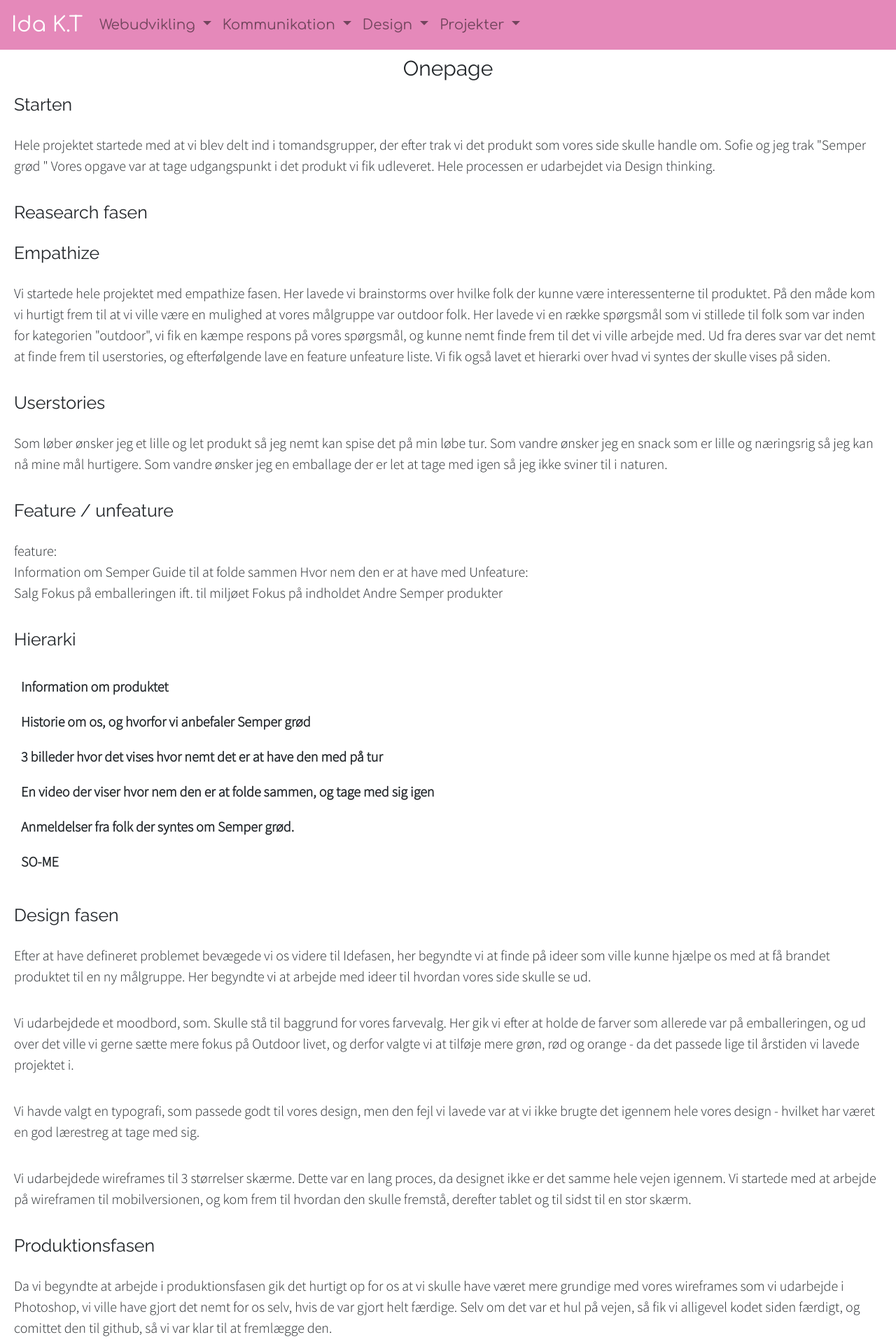
After one commit to IdaKThomsen/Eksamen, a PHP site: page /onepage.php in a window 1280 px wide. The commit adds this page. Shown: the top 1920 px of the page at 70% size. Run offline with PHP 8.4, Linux system fonts and the light colour scheme.

Commit message:
onepage ok

```diff
--- a/gestaltlovene.php
+++ b/gestaltlovene.php
@@ -24,10 +24,12 @@
 
     #gestalt{
         grid-area: gestalt;
+        border-bottom: solid #e589ba 1px;
     }
 
     #perception{
         grid-area: perception;
+        border-bottom: solid #e589ba 1px;
     }
 
     #narhed{
--- a/historie.php
+++ b/historie.php
@@ -96,7 +96,8 @@
             <p>
                 Kilde video
                 I det 20 århundrede havde man så meget information, at det skabte furstation for folk, man vidste ikke hvordan man kunne strukturere eller bevare alt denne information på den smarteste måde, Det skete et informations overload, der var for meget information til at man kunne håndtere det. Dette overload resulterede i at man skabte stedet " world place of knowlegde"
-                Her sørgede man for at der ikke var flere af samme dokument, billede mm. Ydermere fokuserede de også på at få linkede flere ting sammen hvis der var en sammenhæng </p>
+                Her sørgede man for at der ikke var flere af samme dokument, billede mm. Ydermere fokuserede de også på at få linkede flere ting sammen hvis der var en sammenhæng
+            </p>
             </div>
 
             <div id="internettet">
--- a/menu.inc
+++ b/menu.inc
@@ -72,7 +72,7 @@
               Projekter
              </a>
             <div id="ptekst" class="dropdown-menu" aria-labelledby="navbarDropdown">
-              <a class="dropdown-item" href="#">Onepage</a>
+              <a class="dropdown-item" href="onepage.php">Onepage</a>
 
               <a class="dropdown-item" href="#">Designthinking</a>
 
--- /dev/null
+++ b/onepage.php
@@ -0,0 +1,229 @@
+<?php include "head.inc"; ?>
+<style>
+        #pagewrap{
+        display: grid;
+        grid-gap: 0px;
+        grid-auto-columns: 1fr;
+        grid-template-areas:
+            "onepage"
+            "starten"
+            "reasearch"
+            "empert"
+            "userstories"
+            "fulist"
+            "heri"
+            "designfas"
+            "produktionsfasen"
+            "reflektion"
+            "semper"
+            "kilde"
+            "tiltop"
+            ;
+
+    }
+
+    #onepage{
+        grid-area:onepage;
+    }
+    #starten{
+        grid-area:starten;
+    }
+    #reasearch{
+        grid-area:reasearch;
+    }
+    #empert{
+        grid-area:empert;
+    }
+    #userstories{
+        grid-area: userstories;
+    }
+    #fulist{
+        grid-area: fulist;
+    }
+
+    #heri{
+        grid-area: heri;
+    }
+
+    #designfas{
+        grid-area: designfas;
+    }
+
+     #produktionsfasen{
+        grid-area: produktionsfasen;
+    }
+
+     #reflektion{
+        grid-area: reflektion;
+    }
+
+     #semper{
+        grid-area: semper;
+
+    }
+
+    #kilde{
+        grid-area: kilde;
+        border: solid #e589ba 1px;
+        margin: 10px;
+        }
+
+    #tiltop{
+            grid-area: tiltop;
+            max-height: 100%;
+            text-align: right;
+            padding: 20px;
+            }
+
+    iframe{
+        width: 100%;
+        height: 500px;
+    }
+
+
+@media screen and (min-width:500px){
+
+@media screen and (min-width:900px){
+
+
+
+
+</style>
+
+
+  </head>
+
+  <body>
+
+
+   <?php include "menu.inc"; ?>
+
+<!-- her starter sidens indhold ------------- -->
+
+    <div id="pagewrap">
+
+
+            <div id="onepage">
+                <h1>Onepage</h1>
+            </div>
+
+            <div id="starten">
+            <h2>Starten</h2>
+            <p>
+                Hele projektet startede med at vi blev delt ind i tomandsgrupper, der efter trak vi det produkt som vores side skulle handle om.
+                Sofie og jeg trak "Semper grød "
+                Vores opgave var at tage udgangspunkt i det produkt vi fik udleveret.
+                Hele processen er udarbejdet via Design thinking.
+            </p>
+            </div>
+
+            <div id="reasearch">
+                <h2>Reasearch  fasen</h2>
+            </div>
+
+            <div id="empert">
+            <h2>Empathize</h2>
+            <p>
+                Vi startede hele projektet med empathize fasen.
+                Her lavede vi brainstorms over hvilke folk der kunne være interessenterne til produktet. På den måde kom vi hurtigt frem til at vi ville være en mulighed at vores målgruppe var outdoor folk. Her lavede vi en række spørgsmål som vi stillede til folk som var inden for kategorien "outdoor", vi fik en kæmpe respons på vores spørgsmål, og kunne nemt finde frem til det vi ville arbejde med. Ud fra deres svar var det nemt at finde frem til userstories, og efterfølgende lave en feature unfeature liste. Vi fik også lavet et hierarki over hvad vi syntes der skulle vises på siden.
+            </p>
+            </div>
+
+            <div id="userstories">
+            <h2>Userstories</h2>
+            <p>
+                Som løber ønsker jeg et lille og let produkt så jeg nemt kan spise det på min løbe tur.
+                Som vandre ønsker jeg en snack som er lille og næringsrig så jeg kan nå mine mål hurtigere.
+                Som vandre ønsker jeg en emballage der er let at tage med igen så jeg ikke sviner til i naturen.
+            </p>
+            </div>
+
+          <div id="fulist">
+            <h2>Feature / unfeature</h2>
+            <p>
+                feature:
+                <br>
+                Information om Semper
+                Guide til at folde sammen
+                Hvor nem den er at have med
+
+                Unfeature:
+                <br>
+                Salg
+                Fokus på emballeringen ift. til miljøet
+                Fokus på indholdet
+                Andre Semper produkter
+            </p>
+            </div>
+
+            <div id="heri">
+            <h2>Hierarki</h2>
+            <dl>
+                <dt>Information om produktet </dt>
+                <dt>Historie om os, og hvorfor vi anbefaler Semper grød</dt>
+                <dt>3 billeder hvor det vises hvor nemt det er at have den med på tur </dt>
+                <dt>En video der viser hvor nem den er at folde sammen, og tage med sig igen </dt>
+                <dt>Anmeldelser fra folk der syntes om Semper grød.</dt>
+                <dt>SO-ME </dt>
+            </dl>
+            </div>
+
+            <div id="designfas">
+            <h2>Design fasen</h2>
+            <p>
+                Efter at have defineret problemet bevægede vi os videre til Idefasen, her begyndte vi at finde på ideer som ville kunne hjælpe os med at få brandet produktet til en ny målgruppe. Her begyndte vi at arbejde med ideer til hvordan vores side skulle se ud.
+            </p>
+            <p>
+
+                Vi udarbejdede et moodbord, som. Skulle stå til baggrund for vores farvevalg.
+                Her gik vi efter at holde de farver som allerede var på emballeringen, og ud over det ville vi gerne sætte mere fokus på Outdoor livet, og derfor valgte vi at tilføje mere grøn, rød og orange - da det passede lige til årstiden vi lavede projektet i.
+            </p>
+            <p>
+
+                Vi havde valgt en typografi, som passede godt til vores design, men den fejl vi lavede var at vi ikke brugte det igennem hele vores design - hvilket har været en god lærestreg at tage med sig.
+            </p>
+            <p>
+                Vi udarbejdede wireframes til 3 størrelser skærme.
+                Dette var en lang proces, da designet ikke er det samme hele vejen igennem.
+                Vi startede med at arbejde på wireframen til mobilversionen, og kom frem til hvordan den skulle fremstå, derefter tablet og til sidst til en stor skærm.
+            </p>
+            </div>
+
+            <div id="produktionsfasen">
+            <h2>Produktionsfasen</h2>
+            <p>
+                Da vi begyndte at arbejde i produktionsfasen gik det hurtigt op for os at vi skulle have været mere grundige med vores wireframes som vi udarbejde i Photoshop, vi ville have gjort det nemt for os selv, hvis de var gjort helt færdige. Selv om det var et hul på vejen, så fik vi alligevel kodet siden færdigt, og comittet den til github, så vi var klar til at fremlægge den.
+            </p>
+            </div>
+
+            <div id="reflektion">
+            <h2>Refleksion</h2>
+            <p>
+                Igennem hele processen har jeg ofte kunne mærke at det har været udfordrende, da jeg ofte overvurderer mine evner ift. kodnings delen, så tingene bliver ikke helt som man ønsker. Da vi skulle til at comitte siden til github, opdager vi hvor stor siden er, pga de billeder vi har lagt på siden, vi når desværre ikke at rette i det, hvilket resulterer i at siden loader meget langsomt. Men alle disse udfordringer har ledt til meget mere forståelse og viden inden for kodning og faserne.
+            </p>
+            </div>
+
+        <div id="semper">
+        <iframe src="http://idak0001.web.eadania.dk/Onepage/"></iframe>
+        </div>
+
+        <div id="kilde">
+
+            <h4> Kilder </h4>
+            <h4> History of the Internet - Melih Bilgil - Video.</h4>
+            <h4> Navigating Knowledge - Video </h4>
+            <h4> Tim Berners-Lee - The World Wide Web - Video </h4>
+        </div>
+
+        <div id="tiltop">
+             <a  href="http://idak0001.web.eadania.dk/Portfolio/index.php"><img src="billeder/%20blomsttop.jpg"></a>
+        </div>
+
+
+    </div> <!--  ---------- pagewrap slutter --------------- !-->
+
+
+
+<!-- her slutter sidensindhold ************** -->
+
+    <?php include "foot.inc"; ?>
```
Also changed, not shown: 1 other file.
